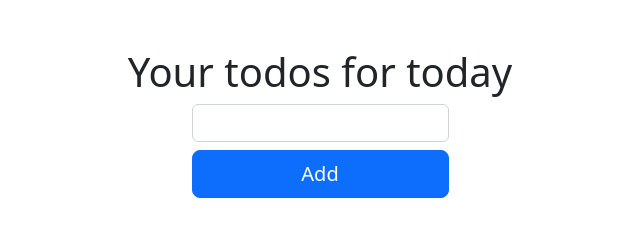
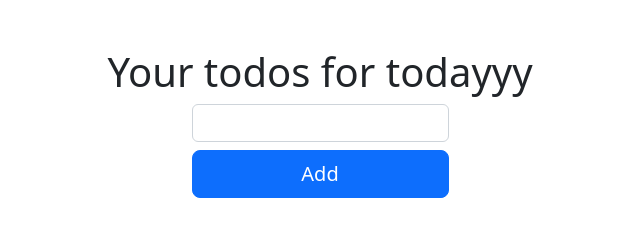
Before and after one commit to yahyaHaghshenas/timeSchedulerApp, a website with bundled scripts: page public/index.html in a window 1280 px wide. Shown: the whole page, without its empty margins (320-960 px from the left). Built offline with nearby package versions, Linux system fonts and the light colour scheme.

Commit message:
add new feature

```diff
--- a/public/index.html
+++ b/public/index.html
@@ -26,7 +26,7 @@
   <body>
     <div class="container">
       <div class="d-flex justify-content-center">
-        <h1 class= "pt-5">Your todos for today</h1>
+        <h1 class= "pt-5">Your todos for todayyy</h1>
       </div>
       <div class="d-flex justify-content-center">
         <form id="new-task-form">
```
